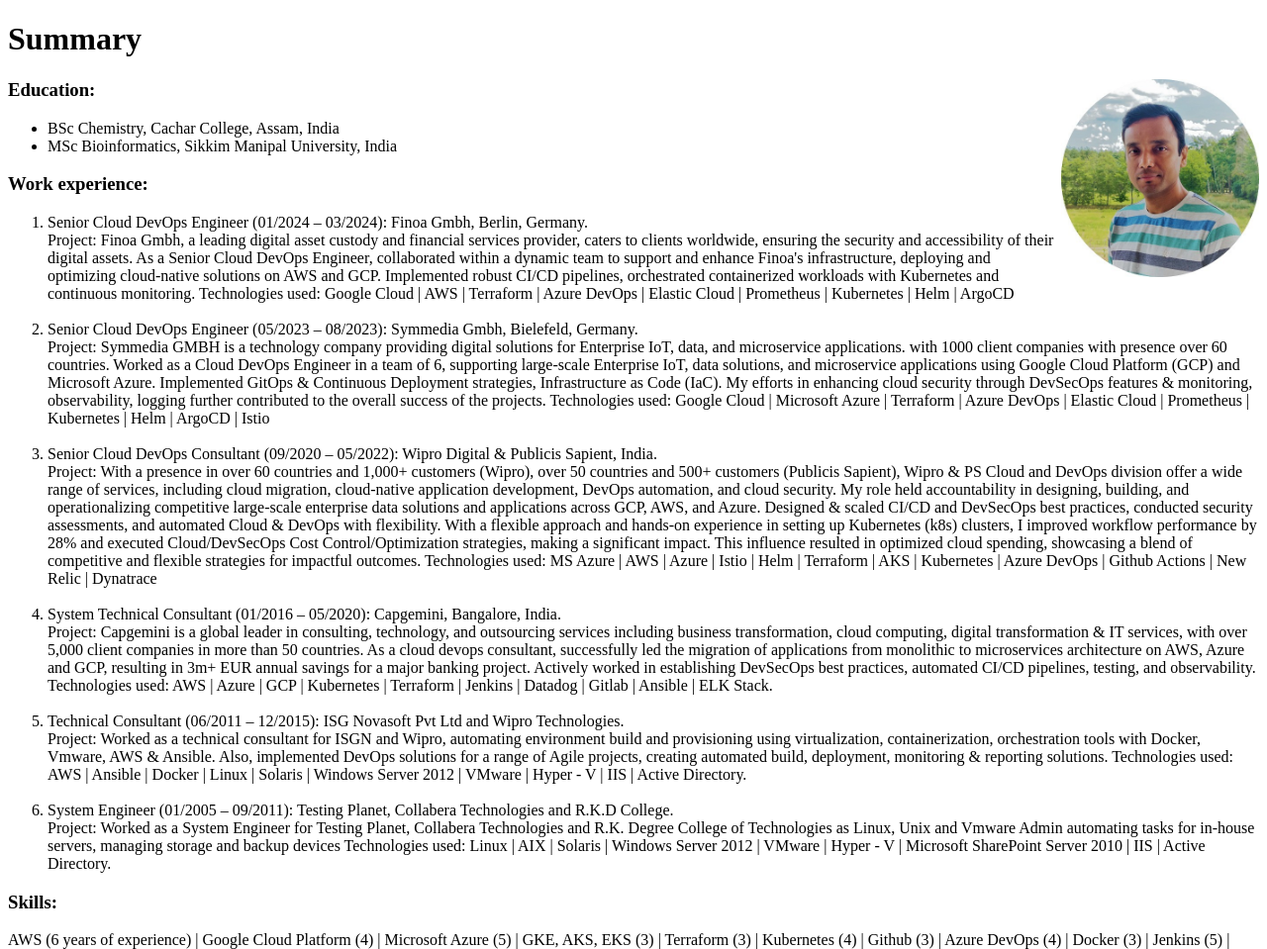
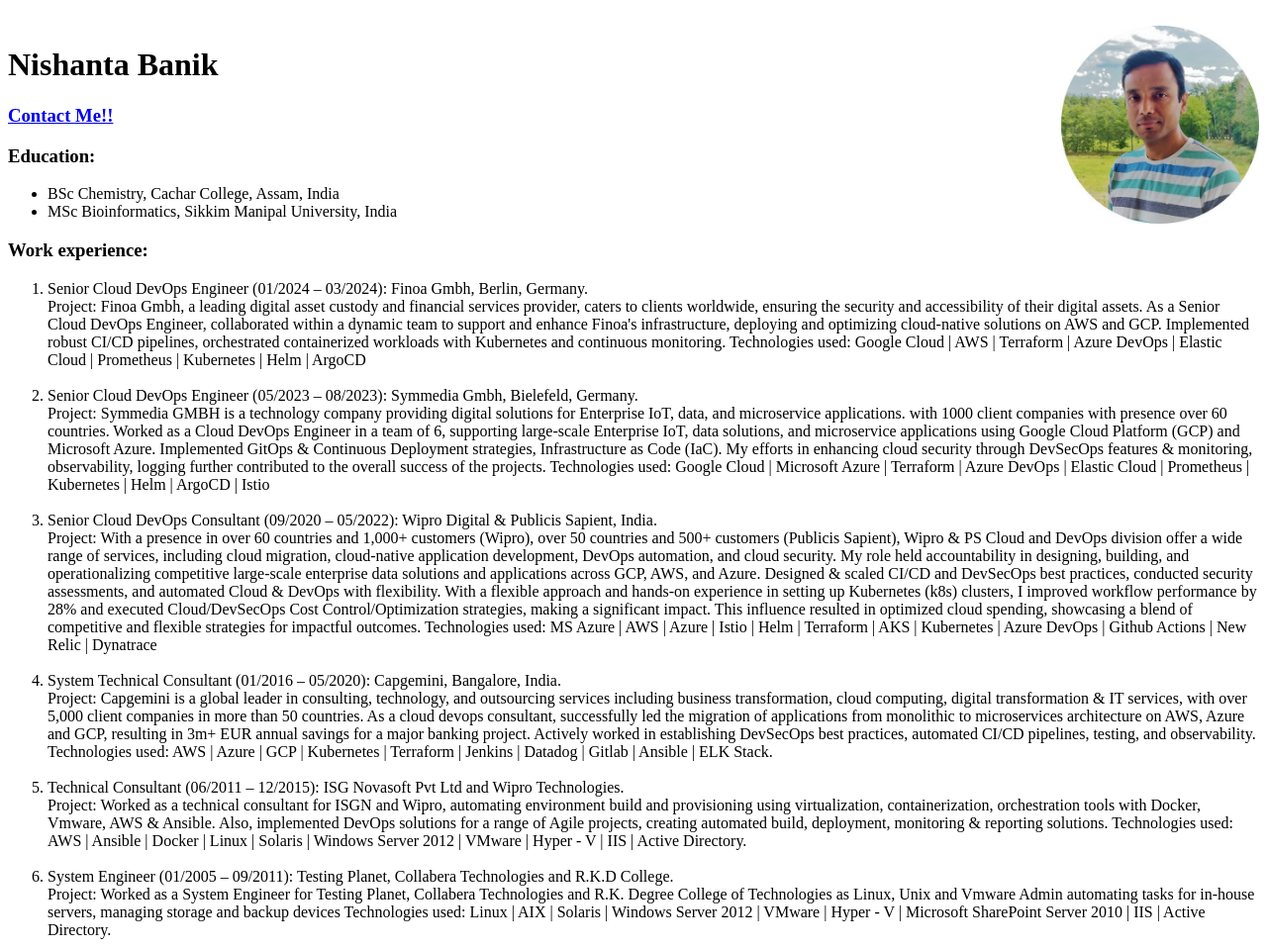
Before and after one commit to nishantabanik/my-resume, a plain HTML site: page index.html in a window 1280 px wide. Shown: the top 959 px of the page at 99% size. Drawn offline with Linux system fonts and the light colour scheme.

Commit message:
Update index.html

```diff
--- a/index.html
+++ b/index.html
@@ -6,8 +6,10 @@
     <title>My Resume</title>
 </head>
     <body>
-    <h1>Summary</h1>
+    <br />
     <img height="200"  src="./1.jpeg" style="float: right;">
+    <h1>Nishanta Banik</h1>
+    <h3><a href="./contact.html">Contact Me!!</a></h3>
     <h3>Education:</h3>
         <ul>
             <li>BSc Chemistry, Cachar College, Assam, India</li>
@@ -29,7 +31,7 @@
                 Technologies used: Google Cloud | AWS | Terraform | Azure DevOps |
                 Elastic Cloud | Prometheus | Kubernetes | Helm | ArgoCD
             </li>
-            <br>
+            <br />
             <li>
                 Senior Cloud DevOps Engineer (05/2023 – 08/2023): Symmedia Gmbh, Bielefeld, Germany.
                 <br />
@@ -149,7 +151,6 @@
         <br />
         <a href="https://www.linkedin.com/in/nishantabanik/">Connect with Me!!</a>
         <br />
-        <a href="./contact.html">Contact Me!!</a>
         <footer>
             <p>© 2024 Unstuck@40s</p>
         </footer>
```
